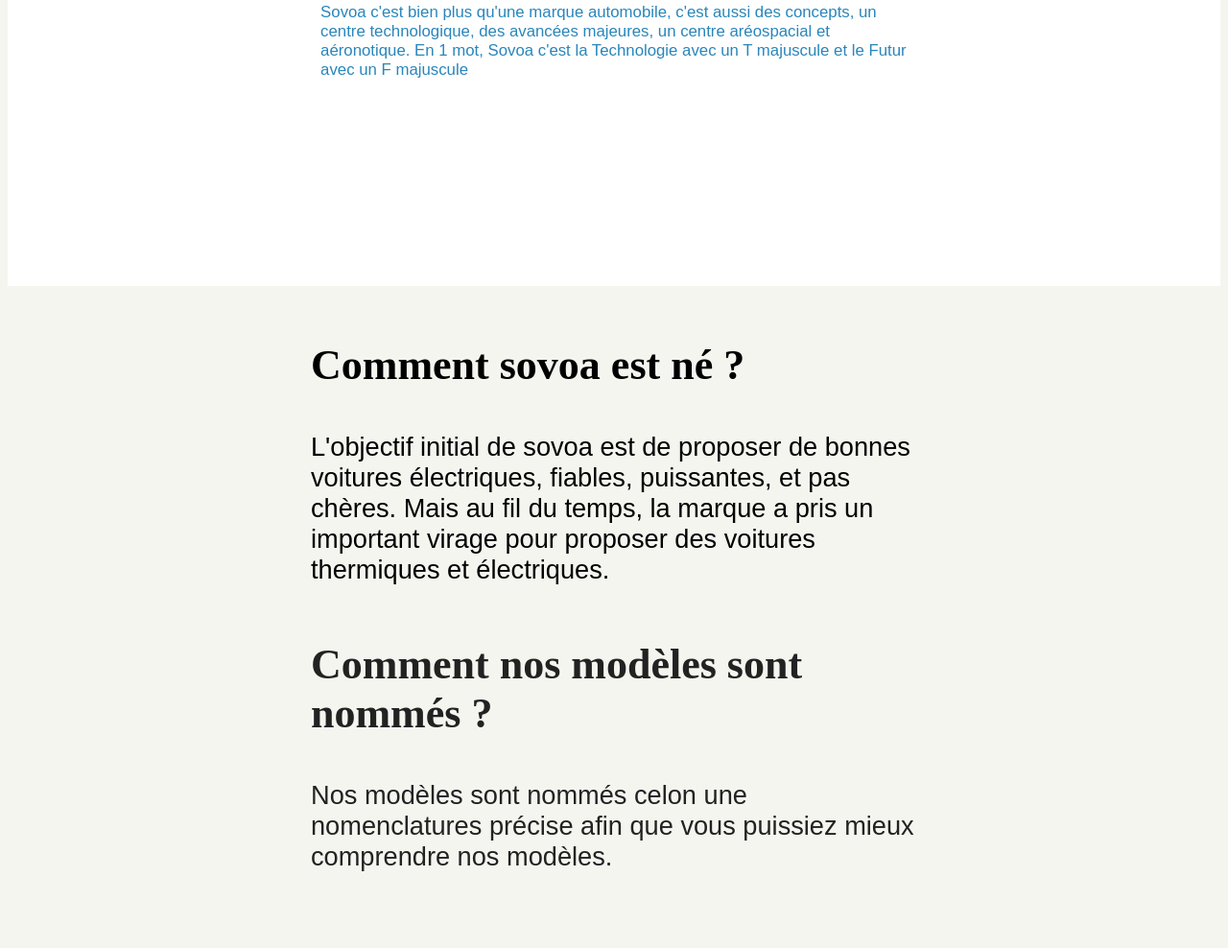
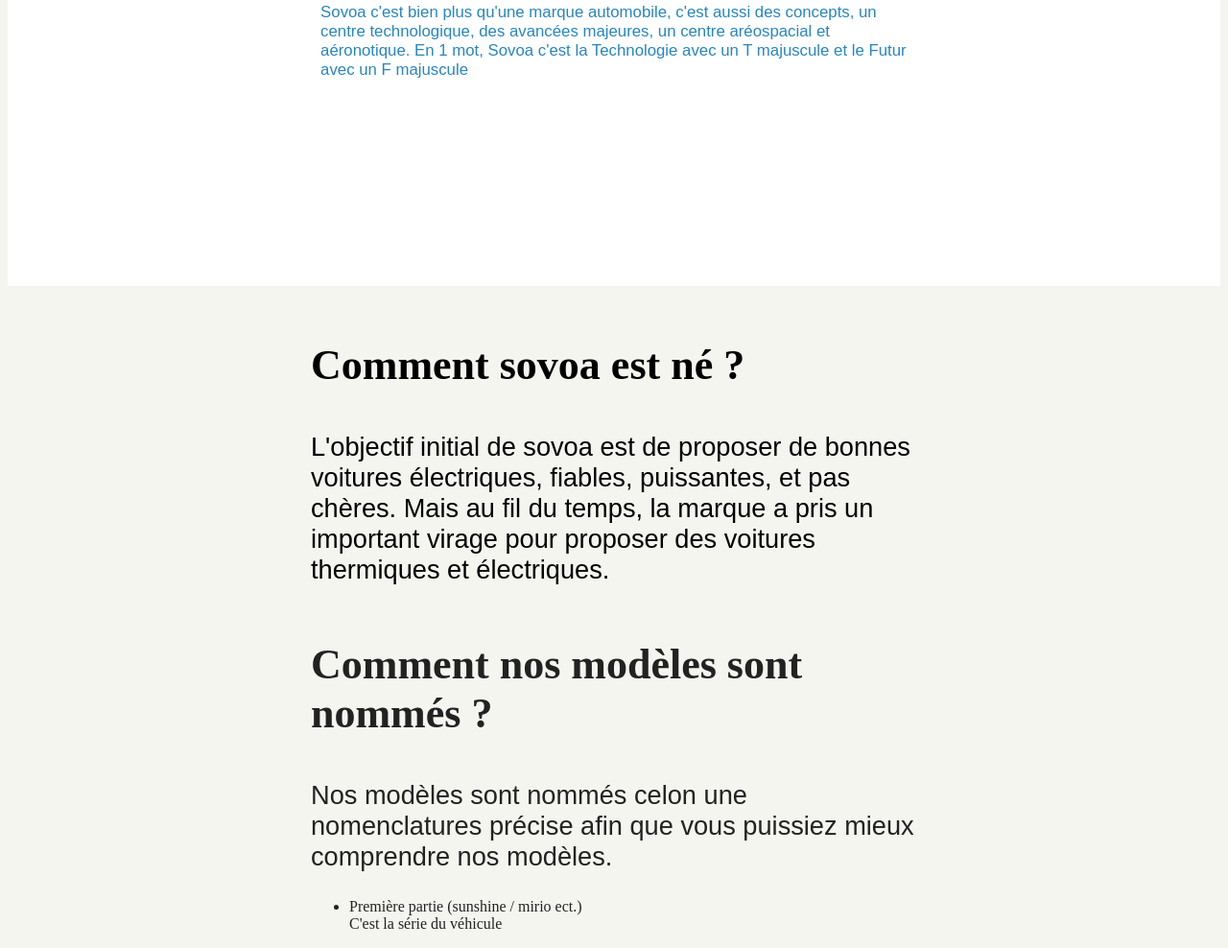
Before and after one commit to Sovoa/sovoa-website, a plain HTML site: page index.html in a window 1280 px wide. Shown: the part 531-1519 px from the top of the page at 96% size. Before the commit the page ends 1467 px from the top, so only its background shows below. Drawn offline with Linux system fonts and the light colour scheme; a web font is replaced by a local one.

Commit message:
index.html 19/11/2026 13-20
Ajout de la liste

```diff
--- a/index.html
+++ b/index.html
@@ -26,6 +26,9 @@
 			<h3 class="title-second-content">Comment nos modèles sont nommés ?</h3>
 			<p class="content-second-content">
 				Nos modèles sont nommés celon une nomenclatures précise afin que vous puissiez mieux comprendre nos modèles.
+				<ul>
+					<li>Première partie (sunshine / mirio ect.) <br> C'est la série du véhicule</li>
+				</ul>
 			</p>
 		</div>
 	</body>
```
